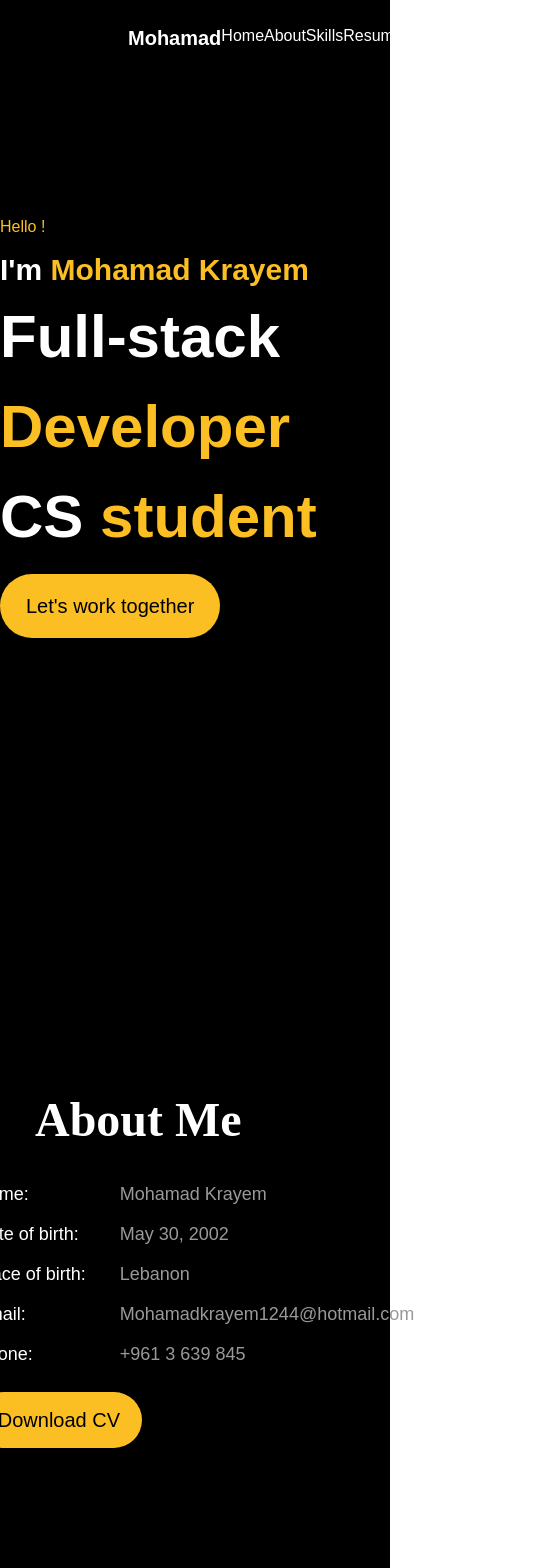
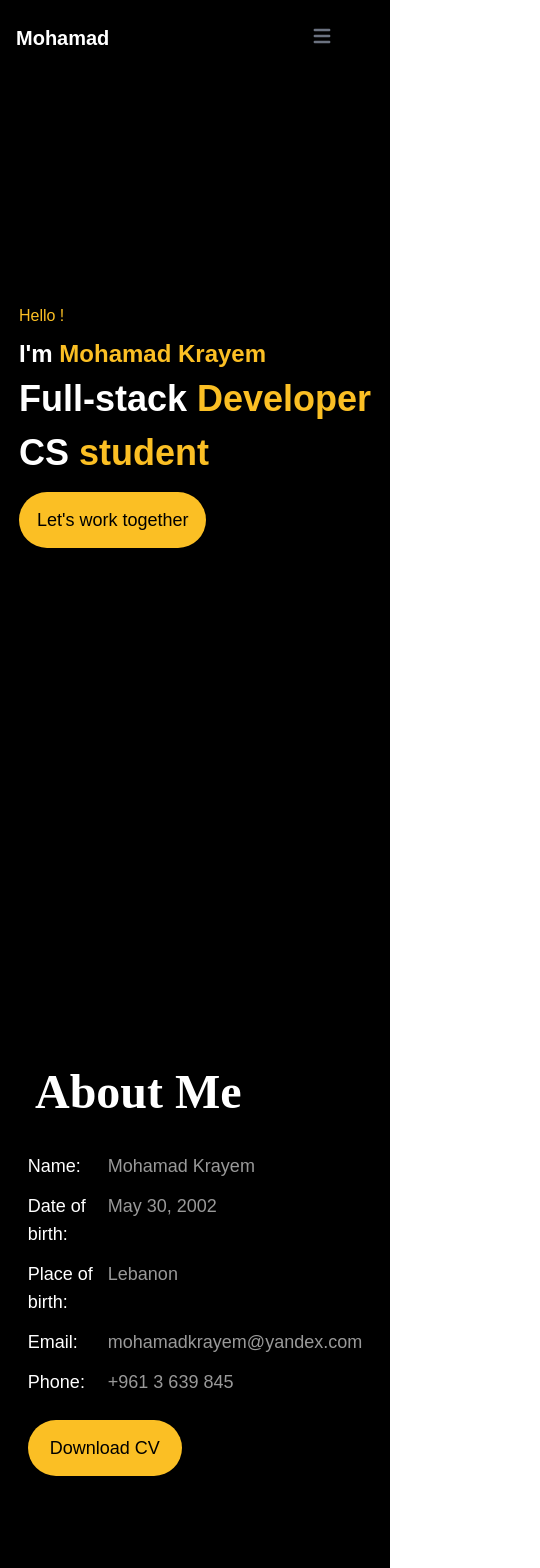
Before and after one commit to mohamadKrayem/Portfolio, a React (Vite) app: page / in a window 390 px wide. Shown: the top 1568 px of the page, 540 px wide, since content can reach past the window. Built offline with nearby package versions, Linux system fonts and the light colour scheme.

Commit message:
finishing the responsive design

```diff
--- a/src/Section/About.jsx
+++ b/src/Section/About.jsx
@@ -5,13 +5,13 @@ import ListElement from '../components/ListElement'
 const About = () => {
   return (
     <div className='flex flex-col justify-center items-center h-screen max-h-screen'>
-      <h1 className='font-bold text-5xl leading-normal w-80 mb-6 font-["Poppins"]'>About Me</h1>
+      <h1 className='font-bold text-5xl leading-normal text-start w-80 mb-6 font-["Poppins"]'>About Me</h1>
 
       <ul className='text-lg font-medium w-max'>
         <ListElement Lkey="Name" value="Mohamad Krayem"/>
         <ListElement Lkey="Date of birth" value="May 30, 2002"/>
         <ListElement Lkey="Place of birth" value="Lebanon"/>
-        <ListElement Lkey="Email" value="Mohamadkrayem1244@hotmail.com"/>
+        <ListElement Lkey="Email" value="mohamadkrayem@yandex.com"/>
         <ListElement Lkey="Phone" value="+961 3 639 845"/>
         <Button text="Download CV" px="px-5" py="py-3"/>
       </ul>
--- a/src/Section/Contact.jsx
+++ b/src/Section/Contact.jsx
@@ -5,15 +5,15 @@ import ContactComponent from '../components/ContactComponent';
 
 const Contact = () => {
   return (
-    <div className='flex flex-col justify-center items-center h-screen'>
-      <h1 className='font-bold text-5xl leading-normal w-80 mb-4 mt-2 font-["Poppins"] text-center'>Contact me</h1>
-      <div className='flex justify-center items-center h-full gap-16'>
+    <div className='flex flex-col justify-center items-center md:h-screen'>
+      <h1 className='font-bold text-5xl leading-normal w-80 md:mb-4 mb-10 mt-2 font-["Poppins"] text-center'>Contact me</h1>
+      <div className='flex md:flex-raw flex-col justify-center items-center h-full md:gap-16 gap-4'>
         <div className='w-2/4 h-4/5 border-4 border-solid border-amber-400 rounded-full'>
           <img src="src/assets/profile.jpg" alt="Mohamad Krayem" srcset="" className='rounded-full w-full h-full border-2 border-solid border-black' />
         </div>
-        <div className='flex flex-wrap flex-col justify-center items-center'>
-          <ContactComponent icon={<HiPhone className='text-4xl text-amber-400'/>} title="Phone" element="+961 3 639 845" />
-          <ContactComponent icon={<SiMinutemailer className='text-4xl text-amber-400'/>} title="Email" element="mohamadkrayem@yandex.com" />
+        <div className='flex flex-wrap flex-col justify-center items-center md:gap-auto gap-4'>
+          <ContactComponent icon={<HiPhone className='md:text-4xl text-3xl text-amber-400'/>} title="Phone" element="+961 3 639 845" />
+          <ContactComponent icon={<SiMinutemailer className='md:text-4xl text-3xl text-amber-400'/>} title="Email" element="mohamadkrayem@yandex.com" />
         </div>
       </div>
     </div>
--- a/src/Section/Footer.jsx
+++ b/src/Section/Footer.jsx
@@ -1,28 +1,54 @@
-import React from 'react'
+import { HiPhone } from "react-icons/hi"
+import { SiMinutemailer } from "react-icons/si"
+import { BsInstagram, BsTwitter } from 'react-icons/bs';
+import { ImFacebook } from "react-icons/im";
 
 const Footer = () => {
   return (
-    <footer className='flex justify-center'>
-      <div className="flex flex-wrap items-center justify-center gap-12 w-[90%]">
-        <div className='lg:basis-1/3 '>
-          <h1 className='font-bold text-3xl leading-normal '>About</h1>
-          <p className='font-["Poppins"] text-xl text-[#ffffffb3]'>I'm a Lebanese student. Writing readable, reusable, clean code is my goal in my work, helping people is my passion in life. My first rule is that getting to know someone new is never a loss.</p>
+    <footer className='flex flex-col items-center justify-center mt-16 md:w-auto w-80'>
+      <div className="flex flex-wrap justify-center gap-12 w-[90%]">
+        <div className='lg:basis-1/3'>
+          <h1 className='font-bold text-3xl leading-normal md:mb-10 mb-6'>About</h1>
+          <p className='font-["Poppins"] text-xl text-[#ffffffb3] leading-9 mb-6'>I'm a Lebanese student. Writing readable, reusable, clean code is my goal in my work, helping people is my passion in life. My first rule is that getting to know someone new is never a loss.</p>
+          <div className="flex items-center slef-start gap-3">
+            <div className="rounded-full bg-[#1a1a1a] w-14 h-14 flex justify-center items-center">
+              <BsInstagram className="text-2xl text-[#ffffffb3] "/>
+            </div>
+            <div className="rounded-full bg-[#1a1a1a] w-14 h-14 flex justify-center items-center">
+              <BsTwitter className="text-2xl text-[#ffffffb3] "/>
+            </div>
+            <div className="rounded-full bg-[#1a1a1a] w-14 h-14 flex justify-center items-center">
+              <ImFacebook className="text-2xl text-[#ffffffb3] "/>
+            </div>
+          </div>
         </div>
 
-        <div className='lg:basis-1/5 '>
-          <h1 className='font-bold text-3xl leading-normal'>Services</h1>
-          <li className='list-none text-[#ffffffb3] font-["Poppins"] text-xl text-[#ffffffb3]'>Web development</li>
-          <li className='list-none text-[#ffffffb3] font-["Poppins"] text-xl text-[#ffffffb3]'>front-end</li>
-          <li className='list-none text-[#ffffffb3] font-["Poppins"] text-xl text-[#ffffffb3]'>back-end</li>
-          <li className='list-none text-[#ffffffb3] font-["Poppins"] text-xl text-[#ffffffb3]'>full-stack</li>
-          <li className='list-none text-[#ffffffb3] font-["Poppins"] text-xl text-[#ffffffb3]'>Ux/Ui desing</li>
+        <div className='lg:basis-1/5 w-full md:w-auto text-start'>
+          <h1 className='font-bold text-3xl leading-normal md:mb-10 mb-6'>Services</h1>
+          <li className='list-none font-["Poppins"] text-xl text-[#ffffffb3] mb-2'>Web development</li>
+          <li className='list-none font-["Poppins"] text-xl text-[#ffffffb3] mb-2'>front-end</li>
+          <li className='list-none font-["Poppins"] text-xl text-[#ffffffb3] mb-2'>back-end</li>
+          <li className='list-none font-["Poppins"] text-xl text-[#ffffffb3] mb-2'>full-stack</li>
+          <li className='list-none font-["Poppins"] text-xl text-[#ffffffb3] mb-2'>Ux/Ui desing</li>
         </div>
 
         <div className='lg:basis-1/3 '>
-          <h1 className='font-bold text-3xl leading-normal '>Have a question?</h1>
-          <p className='font-["Poppins"] text-xl text-[#ffffffb3]'></p>
+          <h1 className='font-bold text-3xl leading-normal md:mb-10 mb-6'>Have a question?</h1>
+          <div className="flex items-center gap-2">
+            <HiPhone className="text-xl text-[#ffffffb3]"/>
+            <p className='font-["Poppins"] text-xl text-[#ffffffb3] mb-2'>+961 3 639 845</p>
           </div>
+          <div className="flex items-center gap-2">
+            <SiMinutemailer className="text-xl text-[#ffffffb3]"/>
+            <p className='font-["Poppins"] text-xl text-[#ffffffb3]'>
+              mohamadkrayem@yandex.com
+            </p>
+          </div>
+        </div>
       </div>
+
+      <p className="md:text-2xl sm:text-xl  my-10 text-[#ffffffb3]">Copyright &copy; 2022 all rights reserved</p>
+
     </footer>
   )
 }
--- a/src/Section/Home.jsx
+++ b/src/Section/Home.jsx
@@ -3,13 +3,13 @@ import Button from '../components/Button';
 
 const Home = () => {
   return (
-    <div className='flex flex-col justify-center items-center h-screen'>
+    <div className='px-4 md:px-auto flex flex-col justify-center items-center h-screen'>
       <div className=''>
         <h1 className='text-amber-400 leading-10'>Hello !</h1>
-        <h1 className='font-bold text-3xl leading-normal'>I'm <span className='text-amber-400'>Mohamad Krayem</span></h1>
-        <h1 className='font-bold text-6xl leading-normal text-white'>Full-stack <span className='text-amber-400'>Developer</span></h1>
-        <h1 className='font-bold text-6xl leading-normal text-white'>CS <span className='text-amber-400'>student</span></h1>
-        <Button text="Let's work together" px="px-6" py="py-4"/>
+        <h1 className='font-bold md:text-3xl text-2xl leading-normal'>I'm <span className='text-amber-400'>Mohamad Krayem</span></h1>
+        <h1 className='font-bold md:text-6xl text-4xl leading-normal text-white'>Full-stack <span className='text-amber-400'>Developer</span></h1>
+        <h1 className='font-bold md:text-6xl text-4xl leading-normal text-white'>CS <span className='text-amber-400'>student</span></h1>
+        <Button text="Let's work together" px="md:px-6 px-4" py="md:py-4 py-3"/>
       </div>
 
     </div>
--- a/src/Section/Projects.jsx
+++ b/src/Section/Projects.jsx
@@ -4,9 +4,9 @@ import Project from '../components/Project'
 const Projects = () => {
 
   return (
-    <div className='flex flex-col justify-center items-center h-screen'>
-      <h1 className='font-bold text-5xl leading-normal w-80 mb-6 text-center font-["Poppins"]'>My Projects</h1>
-      <div class='flex items-center justify-start flex-wrap gap-5 w-4/5'>
+    <div className='flex flex-col justify-center items-center md:h-screen md:mb-auto mb-10'>
+      <h1 className='font-bold text-5xl leading-normal w-80 mb-6 text-center font-["Poppins"] md:mb-auto mb-10'>My Projects</h1>
+      <div className='flex items-center justify-start flex-wrap gap-5 w-4/5'>
         <Project title="Calculator" url="src/assets/CalculatorApp.jpg" repo="https://github.com/mohamadkrayem/calculator" demo="https://mocalculatorapp.netlify.app/"/>
         <Project title="Advice generator app" url="src/assets/AdviceApp.png" repo="https://github.com/mohamadkrayem/Advice-Generator-App" demo="https://advice-generator-app-delta-five.vercel.app/"/>
         <Project title="Huddle Challenge" url="src/assets/Huddle.png" repo="https://github.com/mohamadKrayem/Huddle-Challenge" demo="https://huddle-challenge-five.vercel.app/"/>
--- a/src/components/Button.jsx
+++ b/src/components/Button.jsx
@@ -2,7 +2,7 @@ import React from 'react'
 
 const Button = ({text, px, py}) => {
   return (
-    <button className={`text-xl mt-3 bg-amber-400 rounded-full text-black ${px} ${py} border-2 border-solid border-transparent hover:border-inherit focus:border-sky-400`}>{text}</button>
+    <button className={`md:text-xl text-lg mt-3 bg-amber-400 rounded-full text-black ${px} ${py} border-2 border-solid border-transparent hover:border-inherit focus:border-white`}>{text}</button>
   )
 }
 
--- a/src/components/ContactComponent.jsx
+++ b/src/components/ContactComponent.jsx
@@ -3,7 +3,7 @@ import React from 'react'
 const ContactComponent = (props) => {
   return (
     <div className='flex flex-col justify-center items-center gap-4'>
-      <div className='bg-[#1a1a1a] rounded-full w-24 h-24 flex justify-center items-center'>
+      <div className='bg-[#1a1a1a] rounded-full md:w-24 w-20 md:h-24 h-20 flex justify-center items-center'>
         {props.icon}
       </div>
       <h1 className='text-xl'>{props.title}</h1>
--- a/src/components/ListElement.jsx
+++ b/src/components/ListElement.jsx
@@ -2,7 +2,7 @@ import React from 'react'
 
 const ListElement = (props) => {
   return (
-    <li className='flex mb-3'><span className='w-36'>{props.Lkey}:</span> <span className='w-[calc(100%-144px)] text-[#999999]'>{props.value}</span></li>
+    <li className='flex mb-3'><span className='md:w-36 w-20'>{props.Lkey}:</span> <span className='md:w-[calc(100%-144px)] text-[#999999]'>{props.value}</span></li>
   )
 }
 
--- a/src/components/Navbar.jsx
+++ b/src/components/Navbar.jsx
@@ -1,20 +1,36 @@
 import React from 'react';
 import {WiMoonAltWaningCrescent1} from 'react-icons/wi';
+import { useState, useEffect } from 'react';
 
 const Navbar = () => {
+
+  function onClick(){
+
+    document.querySelector('#menu').classList.toggle('invisible');
+  }
+
+  useEffect(() => {
+
+  }, [])
+
+
   return (
-    <nav className='flex py-6 px-32 absolute h-fit w-full'>
+    <nav className='flex md:py-6 md:px-32 px-4 absolute h-fit w-full justify-between'>
 
-      <h2 className='text-xl font-bold basis-2/5' >Mohamad</h2>
+      <h2 className='text-xl font-bold lg:basis-2/5 md:basis1/5 mt-6 md:mt-0' >Mohamad</h2>
 
-      <ul className='flex justify-between basis-3/5'>
-        <li className='font-medium '>Home</li>
-        <li className='font-medium'>About</li>
-        <li className='font-medium'>Skills</li>
-        <li className='font-medium'>Resume</li>
-        <li className='font-medium'>Projects</li>
-        <li className='font-medium'>Contact</li>
-        <WiMoonAltWaningCrescent1 className='text-2xl'/>
+      <button onClick={onClick} data-collapse-toggle="navbar-default" type="button" className="fixed right-12 top-4 z-30 button inline-flex items-center p-2 text-sm text-gray-500 rounded-lg md:hidden hover:bg-amber-400 focus:outline-none focus:ring-2 focus:ring-gray-200" aria-controls="navbar-default" aria-expanded="false">
+        <span className="sr-only">Open main menu</span>
+        <svg className="w-6 h-6" aria-hidden="true" fill="currentColor" viewBox="0 0 20 20" xmlns="http://www.w3.org/2000/svg"><path fill-rule="evenodd" d="M3 5a1 1 0 011-1h12a1 1 0 110 2H4a1 1 0 01-1-1zM3 10a1 1 0 011-1h12a1 1 0 110 2H4a1 1 0 01-1-1zM3 15a1 1 0 011-1h12a1 1 0 110 2H4a1 1 0 01-1-1z" clip-rule="evenodd"></path></svg>
+      </button>
+      <ul id='menu' className={`invisible md:visible z-20 flex md:justify-between gap-12 md:gap-6 lg:gap-12 rounded-md h-full bg-[rgba(0,0,0,0.8)] w-full pl-8 pt-20 md:pt-0 lg:basis-3/5 md:basis-4/5 flex-col md:flex-row fixed md:static`}>
+        <li className='font-medium text-lg hover:text-amber-400 cursor-pointer'>Home</li>
+        <li className='font-medium text-lg hover:text-amber-400 cursor-pointer'>About</li>
+        <li className='font-medium text-lg hover:text-amber-400 cursor-pointer'>Skills</li>
+        <li className='font-medium text-lg hover:text-amber-400 cursor-pointer'>Resume</li>
+        <li className='font-medium text-lg hover:text-amber-400 cursor-pointer'>Projects</li>
+        <li className='font-medium text-lg hover:text-amber-400 cursor-pointer'>Contact</li>
+        <li><WiMoonAltWaningCrescent1 className=' text-4xl md:text-2xl hover:text-amber-400 cursor-pointer'/></li>
       </ul>
 
     </nav>
```
Also changed, not shown: src/Section/Resume.jsx (+5 -5 lines), src/components/Project.jsx (+5 -5 lines).
